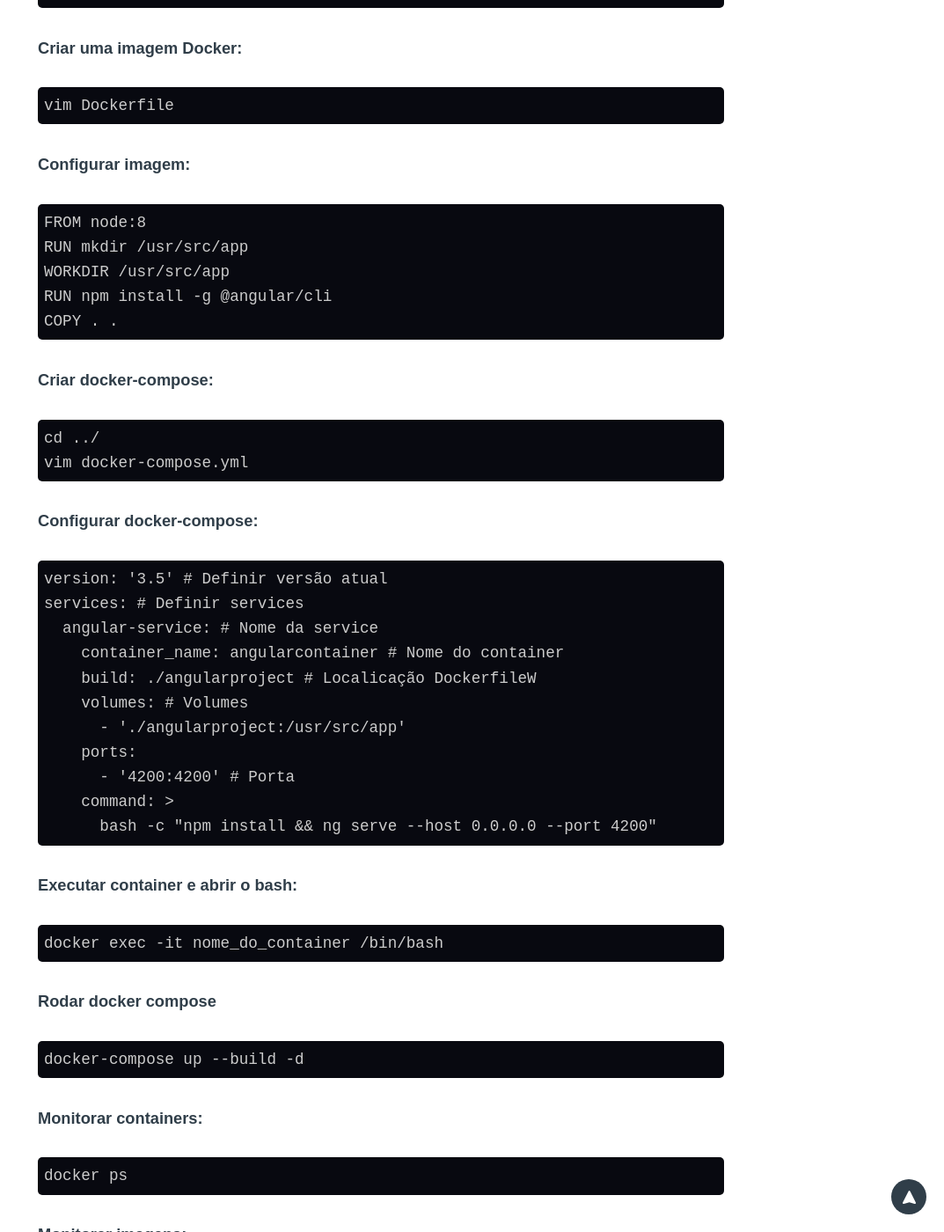
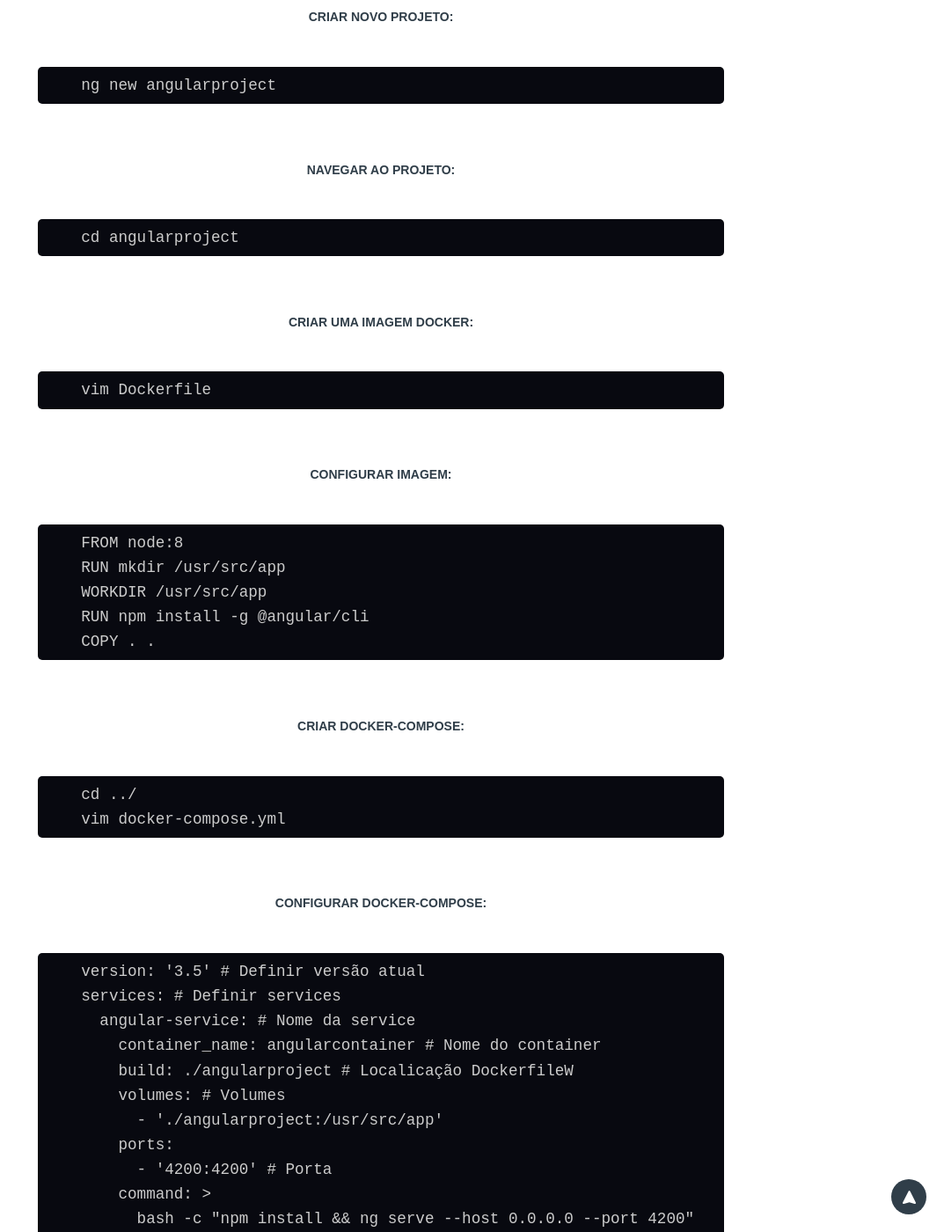
Before and after one commit to LuisaBorgesMendonca/luisaborges.github.io, a Jekyll site: the page built from _posts/blog/2015-10-26-Blog-entry-one.markdown, in a window 1280 px wide and 1400 px high, scrolled down 1157 px. Shown: the whole window at 88% size, without its empty margins (207-1280 px from the left). Built offline with Jekyll 4.4.1, drawn with Linux system fonts in a browser that asks for light colours; nearby versions of some CDN libraries; Markdown is read by kramdown in place of the engine named in the settings.

Commit message:
:bug: Conserta arquivo markdown.

````diff
--- a/_posts/blog/2015-10-26-Blog-entry-one.markdown
+++ b/_posts/blog/2015-10-26-Blog-entry-one.markdown
@@ -6,43 +6,54 @@ categories: blog
 ---
 
 ---
-#####Projeto Angular CLI com Docker
+## Projeto Angular CLI com Docker
 ---
-#####Pré-requisitos:
+## Pré-requisitos:
 -	Node 8+
 -	Angular CLI
 -	Docker V18+
 -	Preferencialmente: Linux
 
-#####Instalar o node:
+## Instalar o node:
 -   [https://nodejs.org](https://nodejs.org/en/download/)
 
-#####Instalar o Angular(local):
+## Instalar o Angular(local):
 ```sh
     npm install -g @angular/cli
 ```
 
-#####Criar novo projeto:
+## Criar novo projeto:
+```sh
     ng new angularproject
+```
 
-#####Navegar ao projeto:
+## Navegar ao projeto:
+```sh
     cd angularproject
+```
 
-#####Criar uma imagem Docker:
+## Criar uma imagem Docker:
+```sh
     vim Dockerfile
+```
 
-#####Configurar imagem:
+## Configurar imagem:
+```docker
     FROM node:8
     RUN mkdir /usr/src/app
     WORKDIR /usr/src/app
     RUN npm install -g @angular/cli
     COPY . .
+```
 
-#####Criar docker-compose:
+## Criar docker-compose:
+```sh
     cd ../
     vim docker-compose.yml
+```
 
-#####Configurar docker-compose:
+## Configurar docker-compose:
+```docker
     version: '3.5' # Definir versão atual
     services: # Definir services
       angular-service: # Nome da service
@@ -54,20 +65,31 @@ categories: blog
           - '4200:4200' # Porta
         command: >
           bash -c "npm install && ng serve --host 0.0.0.0 --port 4200"
+```
 
-#####Executar container e abrir o bash:
+## Executar container e abrir o bash:
+```docker
     docker exec -it nome_do_container /bin/bash
+```
 
-#####Rodar docker compose
+## Rodar docker compose
+```docker
     docker-compose up --build -d
+```
 
-#####Monitorar containers:
+## Monitorar containers:
+```docker
     docker ps
+```
 
-#####Monitorar imagens:
+## Monitorar imagens:
+```docker
     docker images
+```
 
-#####Parar container:
+## Parar container:
+```docker
     docker container stop nome_do_container
+```
 
 ---
````
